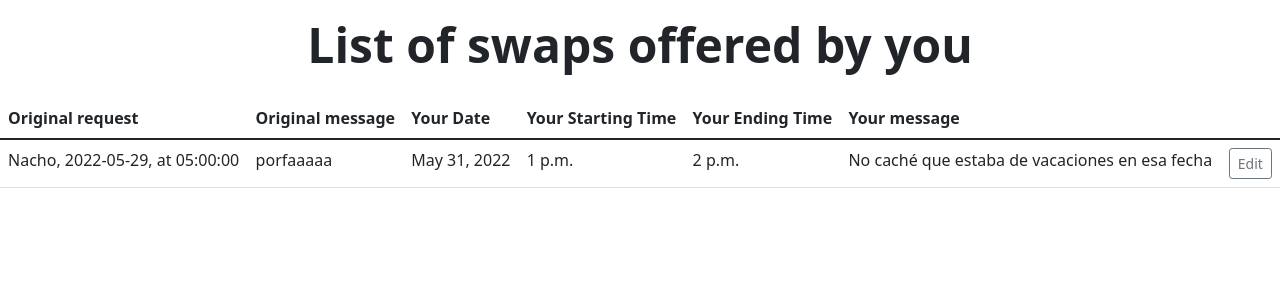
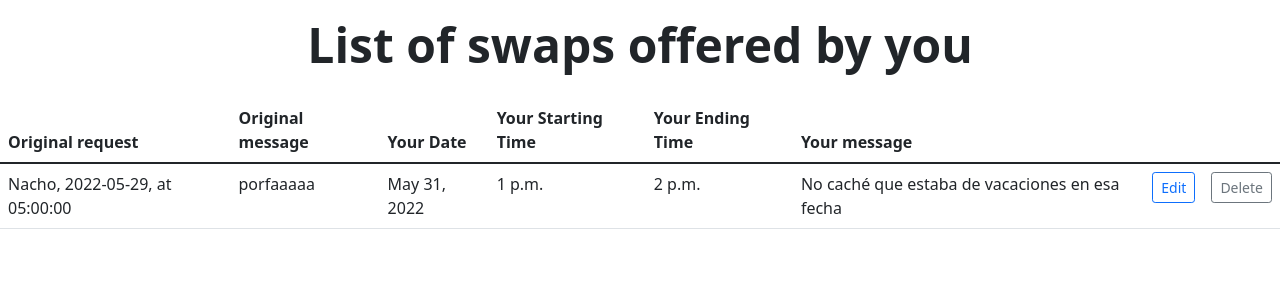
Before and after one commit to AlehandroL/Hackaton_FIN, a Django app: page /your_offers/ in a window 1280 px wide. Shown: the part 57-357 px from the top of the page. Run offline with Django 4.2, Linux system fonts and the light colour scheme; a user stored in the database is signed in; data comes from the database, SQL or seed files in the repository; both versions use the stored data as it was after the commit; some libraries are stand-ins or nearby versions.

Commit message:
Delete request/offer buttons / success messages

```diff
--- a/chat_commerce/urls.py
+++ b/chat_commerce/urls.py
@@ -12,5 +12,6 @@ urlpatterns = [
     path('make_offer/<int:id>/', views.OfferCreateView.as_view(), name='make_offer'),
     path('make_request/', views.RequestCreateView.as_view(), name='make_request'),
     path('delete_request/<pk>', views.RequestDeleteView.as_view(), name='delete_request'),
+    path('delete_offer/<pk>', views.OfferDeleteView.as_view(), name='delete_offer'),
     path('offer_update/<pk>', views.OfferUpdateView.as_view(), name='offer_update'),
 ]
--- a/chat_commerce/views.py
+++ b/chat_commerce/views.py
@@ -58,7 +58,7 @@ class OfferCreateView(LoginRequiredMixin, CreateView):
         form.instance.active = True
         form.save()
         messages.success(self.request, 'Your offer has been sent successfully!')
-        return redirect(reverse_lazy('chat_commerce:request_list'))
+        return redirect(reverse_lazy('chat_commerce:your_offers'))
 
 
 class RequestCreateView(LoginRequiredMixin, CreateView):
@@ -93,8 +93,21 @@ class RequestDeleteView(LoginRequiredMixin, DeleteView):
     def form_valid(self, form):
         self.object = self.get_object()
         self.object.delete()
+        messages.success(self.request, 'Your request has been deleted successfully!')
+        return redirect(reverse_lazy('chat_commerce:request_list'))
+
+
+class OfferDeleteView(LoginRequiredMixin, DeleteView):
+    model = Offer
+    template_name = 'chat_commerce/delete_offer.html'
+    success_url = reverse_lazy('chat_commerce:your_offers')
+
+    def form_valid(self, form):
+        self.object = self.get_object()
+        self.object.delete()
         messages.success(self.request, 'Your offer has been deleted successfully!')
-        return redirect(reverse_lazy('chat_commerce:request_list'))
+        return redirect(reverse_lazy('chat_commerce:your_offers'))
+
 
 
 class OfferUpdateView(LoginRequiredMixin, UpdateView):
--- a/templates/chat_commerce/your_offers.html
+++ b/templates/chat_commerce/your_offers.html
@@ -44,7 +44,10 @@ List of offerings
 	      <td>{{offer.end_time}}</td>
 		  <td>{{offer.message}}</td>
 		  <td>
-			<a button type="button" class="btn btn-outline-secondary btn-sm" href="{% url 'chat_commerce:offer_update' offer.id %}">Edit</a>
+			<a button type="button" class="btn btn-outline-primary btn-sm" href="{% url 'chat_commerce:offer_update' offer.id %}">Edit</a>
+		  </td>
+		  <td>
+			<a button type="button" class="btn btn-outline-secondary btn-sm" href="{% url 'chat_commerce:delete_offer' offer.id %}">Delete</a>
 		  </td>
 	    </tr>
         {% endif %}
```
Also changed, not shown: templates/chat_commerce/delete_offer.html (added, +22 -0 lines), db.sqlite3.
